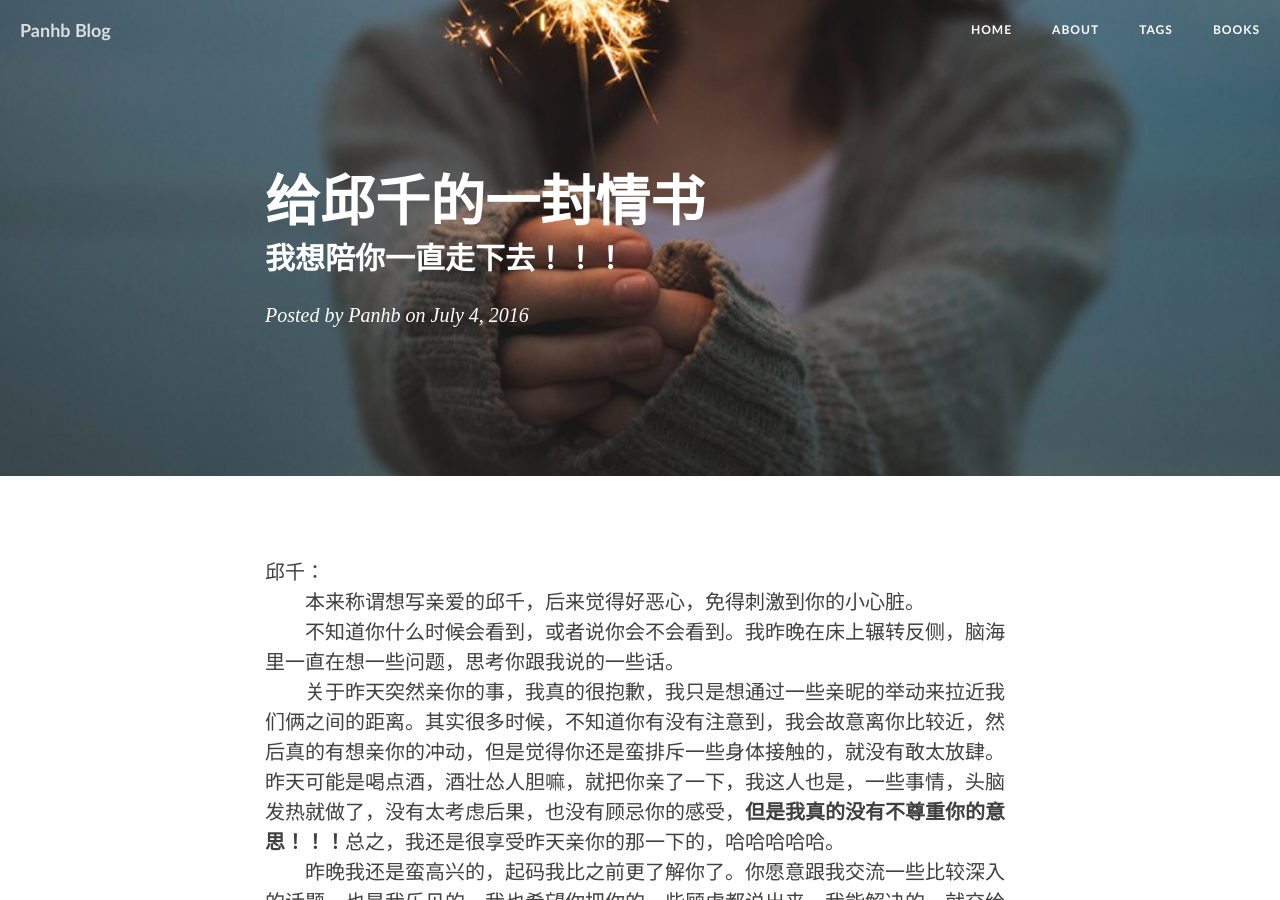
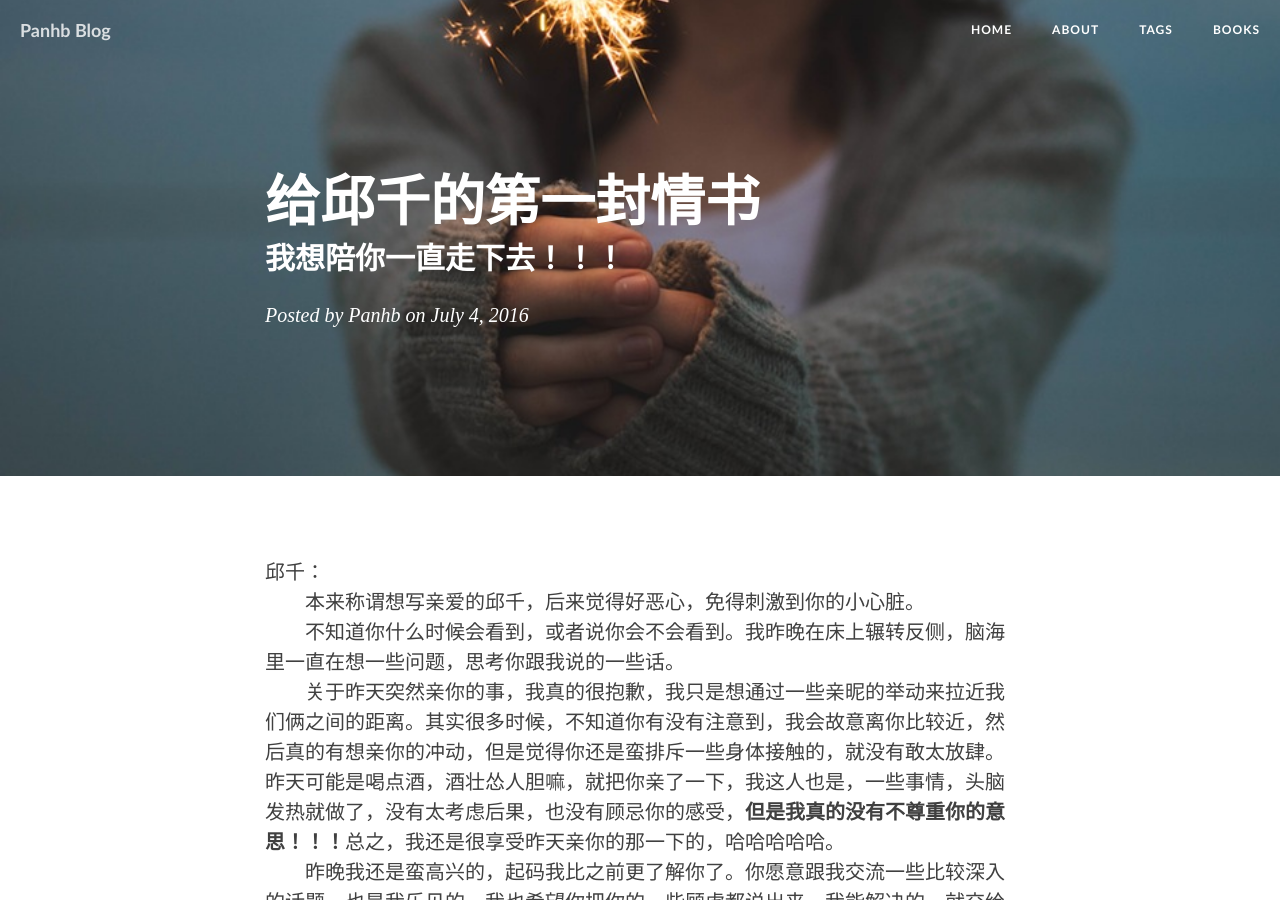
Before and after one commit to panhb/panhb.github.io, a Jekyll site: the page built from _posts/2016-07-04-to-my-love.markdown, in a window 1280 px wide and 900 px high. Built offline with Jekyll 4.4.1, drawn with Linux system fonts in a browser that asks for light colours; nearby versions of some CDN libraries; library files that are not in the unit come from our copies; comment, search, counter and statistics services are not loaded.

Commit message:
add post

```diff
--- a/_posts/2016-07-04-to-my-love.markdown
+++ b/_posts/2016-07-04-to-my-love.markdown
@@ -1,11 +1,11 @@
 ---
 layout:     post
-title:      给邱千的一封情书
+title:      给邱千的第一封情书
 subtitle:   我想陪你一直走下去！！！
 date:       2016-07-04 00:00:00
 author:     Panhb
 header-img: "img/post-bg-015.jpg"
-tags: 情感 邱千
+tags: 邱千
 ---
 
 邱千：
--- a/_posts/2016-07-13-i-miss-you.markdown
+++ b/_posts/2016-07-13-i-miss-you.markdown
@@ -9,8 +9,8 @@ tags: 邱千
 ---
 
 邱千：
-　　我好想你！！！
-	==
+　　#我好想你！！！#
+
 
 　　　　　　　　　　　　　　　　　　　　　　　　　　　　　　　　　潘宏博
-　　　　　　　　　　　　　　　　　　　　　　　　　　　　　　　2016年7月13日
+　　　　　　　　　　　　　　　　　　　　　　　　　　　　　　2016年7月13日
```
